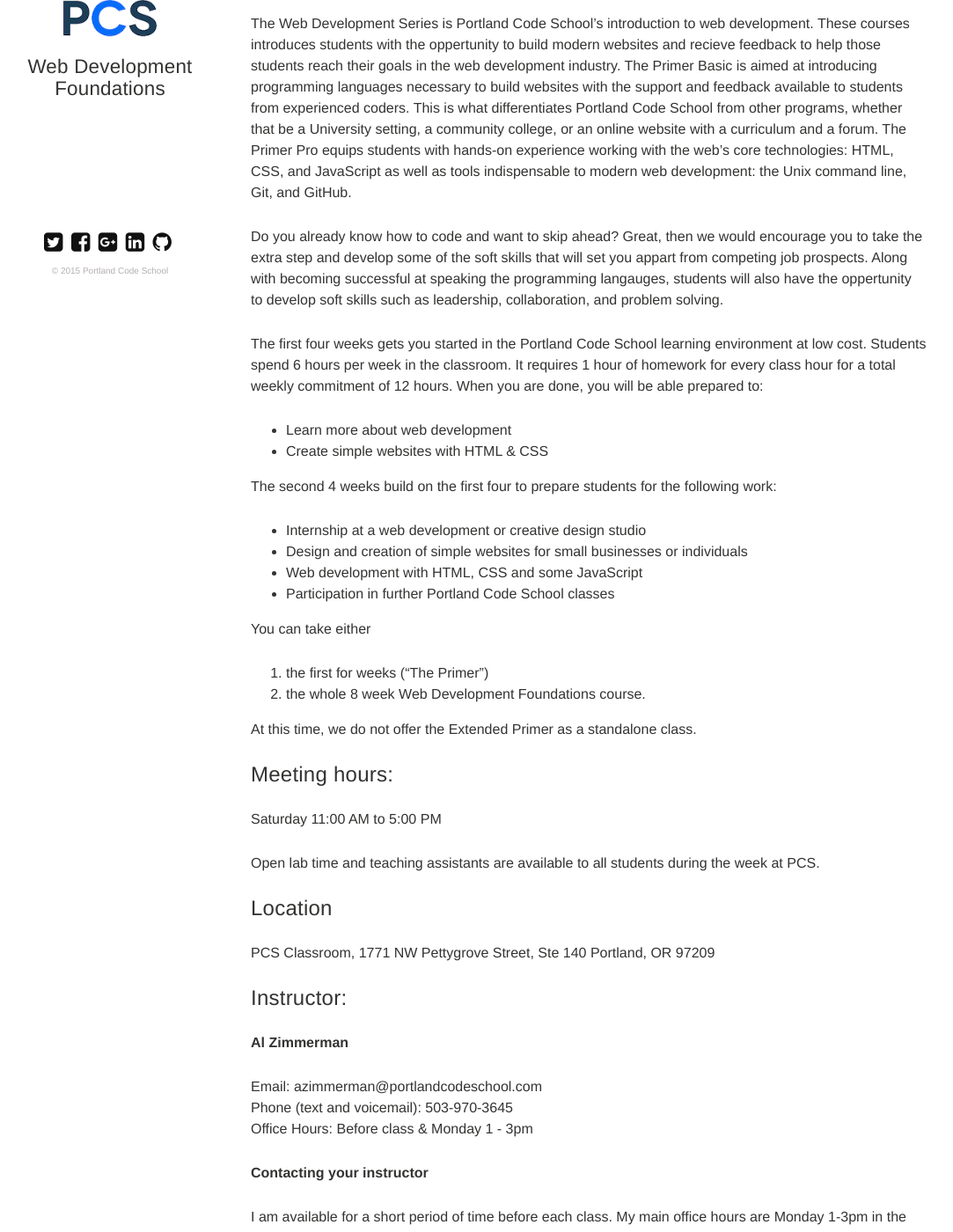
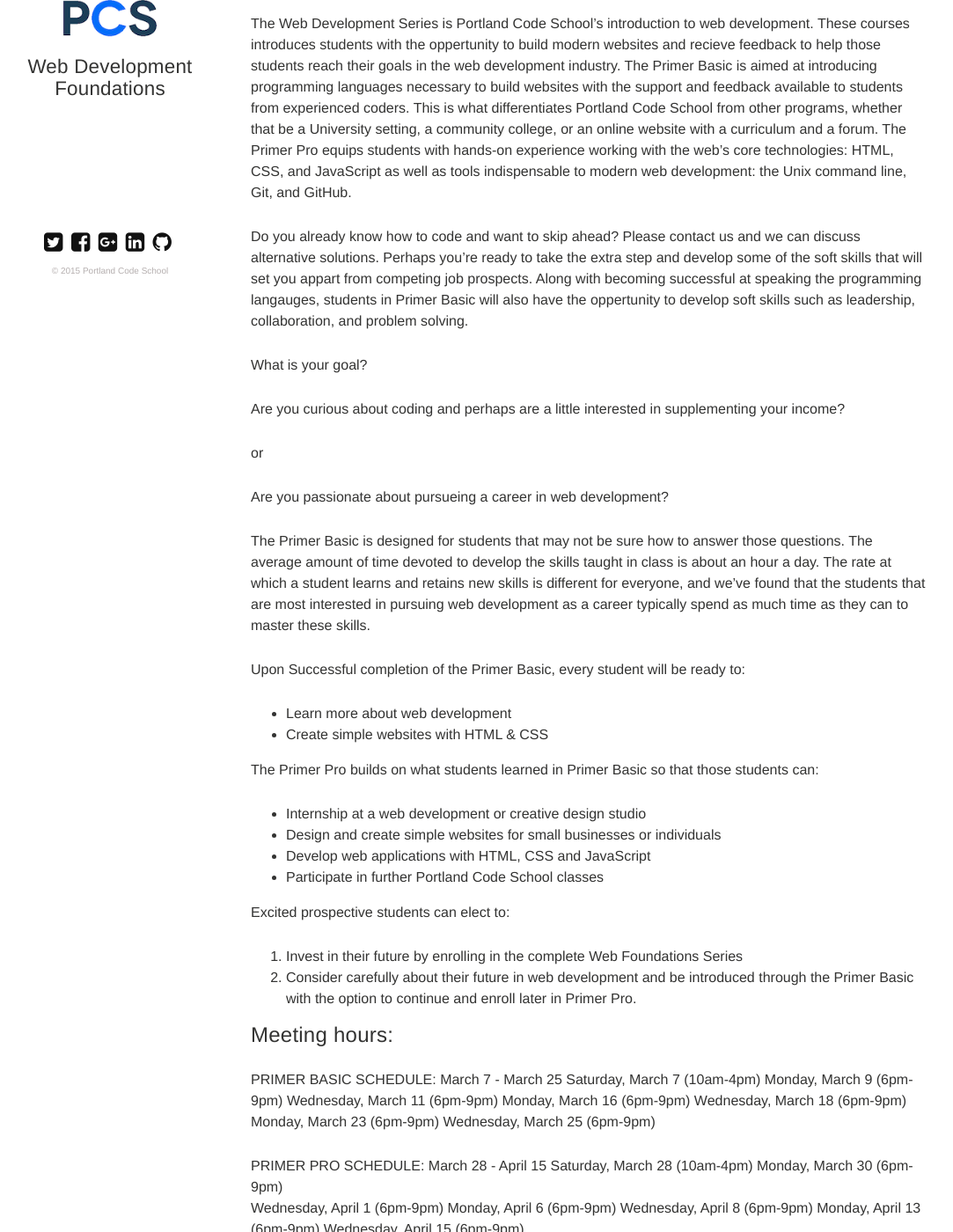
Before and after one commit to portlandcodeschool/primer, a Jekyll site: the page built from syllabus.md, in a window 1280 px wide and 1400 px high, scrolled down 221 px. Shown: the whole window at 88% size, without its empty margins (35-1118 px from the left). Built offline with Jekyll 4.4.1, drawn with Linux system fonts in a browser that asks for light colours; nearby versions of some CDN libraries; some of the changed text lies outside the part shown.

Commit message:
Updated meeting times, revised content to fit to the growing need that Primer Basic is for everyone.  PPrimer Pro will start directing students to prepare for the expectations in the later pcs courses

```diff
--- a/syllabus.md
+++ b/syllabus.md
@@ -20,32 +20,54 @@ This is the syllabus for two classes in the Web Foundations Series.
 
 The Web Development Series is Portland Code School's introduction to web development. These courses introduces students with the oppertunity to build modern websites and recieve feedback to help those students reach their goals in the web development industry.  The Primer Basic is aimed at introducing programming languages necessary to build websites with the support and feedback available to students from experienced coders.  This is what differentiates Portland Code School from other programs, whether that be a University setting, a community college, or an online website with a curriculum and a forum.  The Primer Pro equips students with hands-on experience working with the web's core technologies: HTML, CSS, and JavaScript as well as tools indispensable to modern web development: the Unix command line, Git, and GitHub.
 
-Do you already know how to code and want to skip ahead?  Great, then we would encourage you to take the extra step and develop some of the soft skills that will set you appart from competing job prospects.  Along with becoming successful at speaking the programming langauges, students will also have the oppertunity to develop soft skills such as leadership, collaboration, and problem solving.
+Do you already know how to code and want to skip ahead?  Please contact us and we can discuss alternative solutions. Perhaps you're ready to take the extra step and develop some of the soft skills that will set you appart from competing job prospects.  Along with becoming successful at speaking the programming langauges, students in Primer Basic will also have the oppertunity to develop soft skills such as leadership, collaboration, and problem solving.
 
-The first four weeks gets you started in the Portland Code School learning environment at low cost. Students spend 6 hours per week in the classroom. It requires 1 hour of homework for every class hour for a total weekly commitment of 12 hours. When you are done, you will be able prepared to:
+What is your goal?
+
+Are you curious about coding and perhaps are a little interested in supplementing your income?
+
+or
+
+Are you passionate about pursueing a career in web development?
+
+The Primer Basic is designed for students that may not be sure how to answer those questions.  The average amount of time devoted to develop the skills taught in class is about an hour a day.  The rate at which a student learns and retains new skills is different for everyone, and we've found that the students that are most interested in pursuing web development as a career typically spend as much time as they can to master these skills.
+
+Upon Successful completion of the Primer Basic, every student will be ready to:
 
 * Learn more about web development
 * Create simple websites with HTML & CSS
 
-The second 4 weeks build on the first four to prepare students for the following work:
+The Primer Pro builds on what students learned in Primer Basic so that those students can:
 
 * Internship at a web development or creative design studio
-* Design and creation of simple websites for small businesses or individuals
-* Web development with HTML, CSS and some JavaScript
-* Participation in further Portland Code School classes
+* Design and create simple websites for small businesses or individuals
+* Develop web applications with HTML, CSS and JavaScript
+* Participate in further Portland Code School classes
 
-You can take either
+Excited prospective students can elect to:
 
-1. the first for weeks ("The Primer")
-2. the whole 8 week Web Development Foundations course.
-
-At this time, we do not offer the Extended Primer as a standalone class.
-
+1. Invest in their future by enrolling in the complete Web Foundations Series
+2. Consider carefully about their future in web development and be introduced through the Primer Basic with the option to continue and enroll later in Primer Pro.
 
 ### Meeting hours:
-Saturday 11:00 AM to 5:00 PM
+PRIMER BASIC SCHEDULE: March 7 - March 25
+Saturday, March 7 (10am-4pm)
+Monday, March 9 (6pm-9pm)
+Wednesday, March 11 (6pm-9pm)
+Monday, March 16 (6pm-9pm)
+Wednesday, March 18 (6pm-9pm)
+Monday, March 23 (6pm-9pm)
+Wednesday, March 25 (6pm-9pm)
 
-Open lab time and teaching assistants are available to all students during the week at PCS.
+PRIMER PRO SCHEDULE: March 28 - April 15
+Saturday, March 28 (10am-4pm)
+Monday, March 30 (6pm-9pm)
+Wednesday, April 1 (6pm-9pm)
+Monday, April 6 (6pm-9pm)
+Wednesday, April 8 (6pm-9pm)
+Monday, April 13 (6pm-9pm)
+Wednesday, April 15 (6pm-9pm)
+
 
 ### Location
 PCS Classroom, 1771 NW Pettygrove Street, Ste 140
@@ -61,11 +83,15 @@ Office Hours: Before class & Monday 1 - 3pm
 
 **Contacting your instructor**
 
-I am available for a short period of time before each class. My main office hours are Monday 1-3pm in the PCS classroom. I'm also willing to meet with you by prior arrangement online in a Google hangout or Skype screen sharing session. My calendar is as tightly fitted as a Moroccan mosaic, however, and we may have to work a little to find a time that works for both of us.  Office hours work best.
+Schedule 1-on-1 time @ https://azimmerman1.youcanbook.me/
 
-My PCS email is azimmerman@portlandcodeschool.com. Email to this address will get a reply within 24-48 hours. My cellphone is 503-970-3645, but it only works for text or voicemail. If you text me, please prefix your text with the word "PCS". Texts or voicemail will get a reply within 4 hours.
+I have found that I can often help others more quickly through the slack channel than with email.  Please exect an email response at least within 24-48 hours.  My cellphone is 503-970-3645, but it only works for text or voicemail. If you text me, please prefix your text with the word "PCS". Texts or voicemail will get a reply within 4 hours.
 
+I am  also available for a short period of time before each class. My main office hours are Monday 1-3pm in the PCS classroom. I'm also willing to meet with you by prior arrangement online in a Google hangout or Skype screen sharing session. My calendar is as tightly fitted as a Moroccan mosaic, however, and we may have to work a little to find a time that works for both of us.  Office hours work best.
 
+My PCS email is azimmerman@portlandcodeschool.com. Email to this address will get a reply within 24-48 hours.
+
+I would also strongly encourage you to seek help from the teacher assistants and other students in the class.
 
 # Prerequisites
 
@@ -73,7 +99,7 @@ This class has no prerequisites. You will receive email one week prior to class
 
 # Learning Objectives & Core Outcomes
 
-At successful completion of the first four weeks, you will be able to:
+At successful completion of the Primer Basics, students will be able to:
 
 * Use HTML to create simple web pages, using structural elements, tables, and forms
 * Use CSS to style simple web pages, including layout, color, and fonts
@@ -85,7 +111,7 @@ At successful completion of the first four weeks, you will be able to:
 * Use GitHub pages to deploy a simple website
 * Follow a project plan as a member of a team
 
-At successful completion of the complete course, students will **also** be able to:
+At successful completion of the Primer Pro, students will **also** be able to:
 
 * Use HTML5 and JavaScript to perform form validation
 * Use the principles of mobile-first development and design
@@ -104,26 +130,31 @@ For the most up to date schedule of activities, see the [course curriculum](/cou
 
 This class is designed to be as gentle an introduction to web development as we can design, while still providing you with industry-standard, professional-level experience.
 
-There are no grades and there is no way you can fail. *You* get to choose how much effort you put in to the class. If you only have time to come to the Saturday sessions, that's fine. You'll still get a lot out of the course. If you have time to do some of the homework, that's great! Nothing we ask you to do is a waste of your time.
+There are no grades and there is no way you can fail. *You* get to choose how much effort you put in to the class. If you only have time to come to the course sessions, that's fine. You'll still get a lot out of the course. If you have time to invest in your learning outside of class, that's great! Nothing we ask you to do is a waste of your time.
 
 If you are interested in starting a new career in web development, though, we encourage you to do all the assigned work. That way you will get started learning the skills you need, while getting a taste of the level of effort required to be successful in this career path.
 
 
 ### Student Time Commitment
 
-Class hours: **Saturday 11a - 5p**
-
 You are strongly encouraged to attend all classes, even if you haven't had time to keep up on the homework.
 
 This course requires 6 hours each week for classroom time. In addition, successful students devote approximately 1 outside hour of their own time each week for each classroom hour for a total of 12 hours per week.
 
-If you just take the Basic Primer, you will need to set aside 4 Saturdays to join us. If you are completing both the Basic and Extended Primer, you will need to devote 8 Saturdays.
+Please look carefully at the course meeting hours and make sure you can be available for those times.
 
-Class begins promptly at 11am. Late arrivals and missing team members are very disruptive. If you are going to miss class or even be as little as 10 minutes late, please text Al at 503-970-3645 prior to 11am.
+At Portland Code School, the instructors value your time and we expect you to value ours.  Please arrive on time to limit distractions and enable other students to become successful in this course.
 
 We encourage you to eat an early lunch prior to class. Healthy snacks and drinks are provided and we take lots of short breaks, but there won't be any long breaks for you to go eat lunch. On graduation celebration days, we'll cater lunch in house and everybody will have a chance to get to know each other a little better.
 
 ## Assessment Methods
+
+There are two primary assignements in the Primer Basic.  These are project based assignments, so they will closely indicate what you know and what you have learned.
+
+In the first assignment, you will be provided with specific instructions to revise a website for a potential client.  You will need to revise the XHTML to HTML5, along with floating elements differently to change the layout the fit the needs of the client, adjusting the css styling, and creating media queries to make the site responsive to different screen sizes.
+
+In the second assignment, you will work as a team with other web developers to create a web site from scratch.  Along with writing the code, you will need to collaborate with your team through version control.
+
 
 Your progress will be assessed using a variety of methods:
 
```
